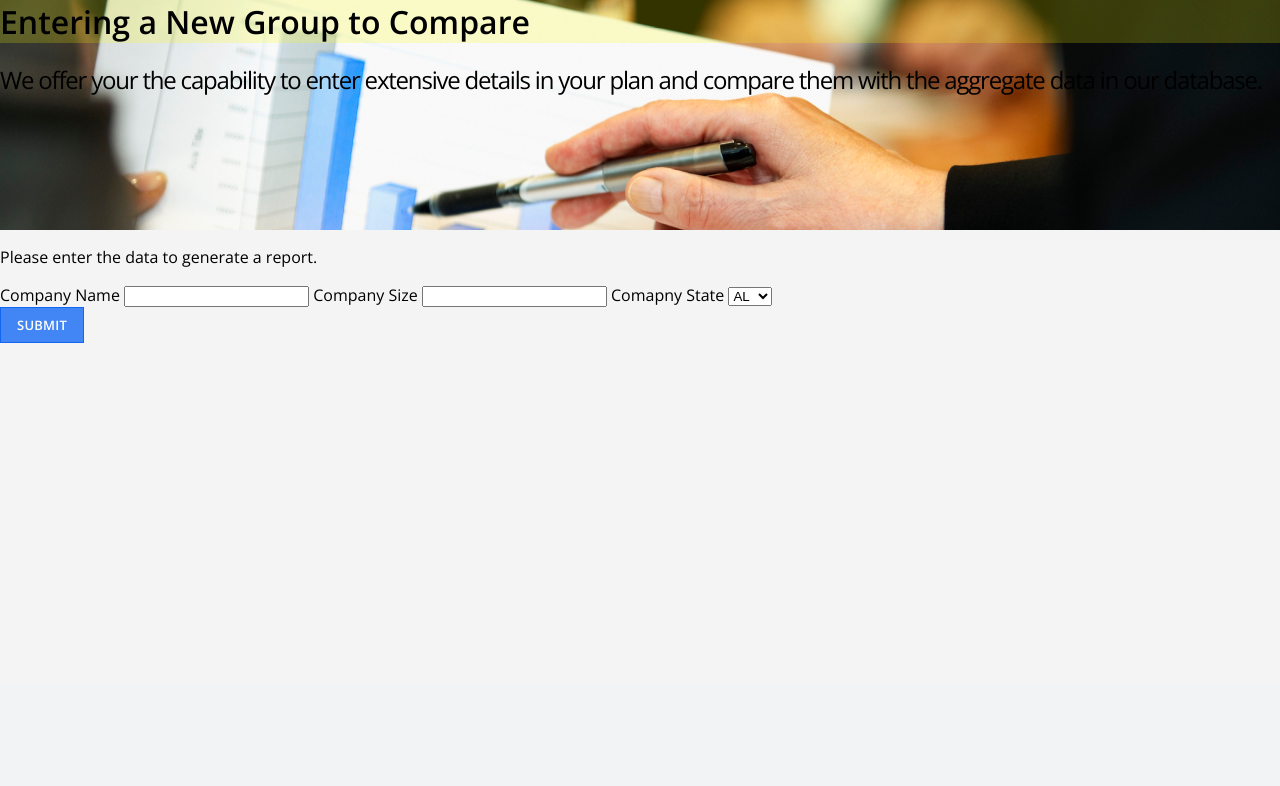
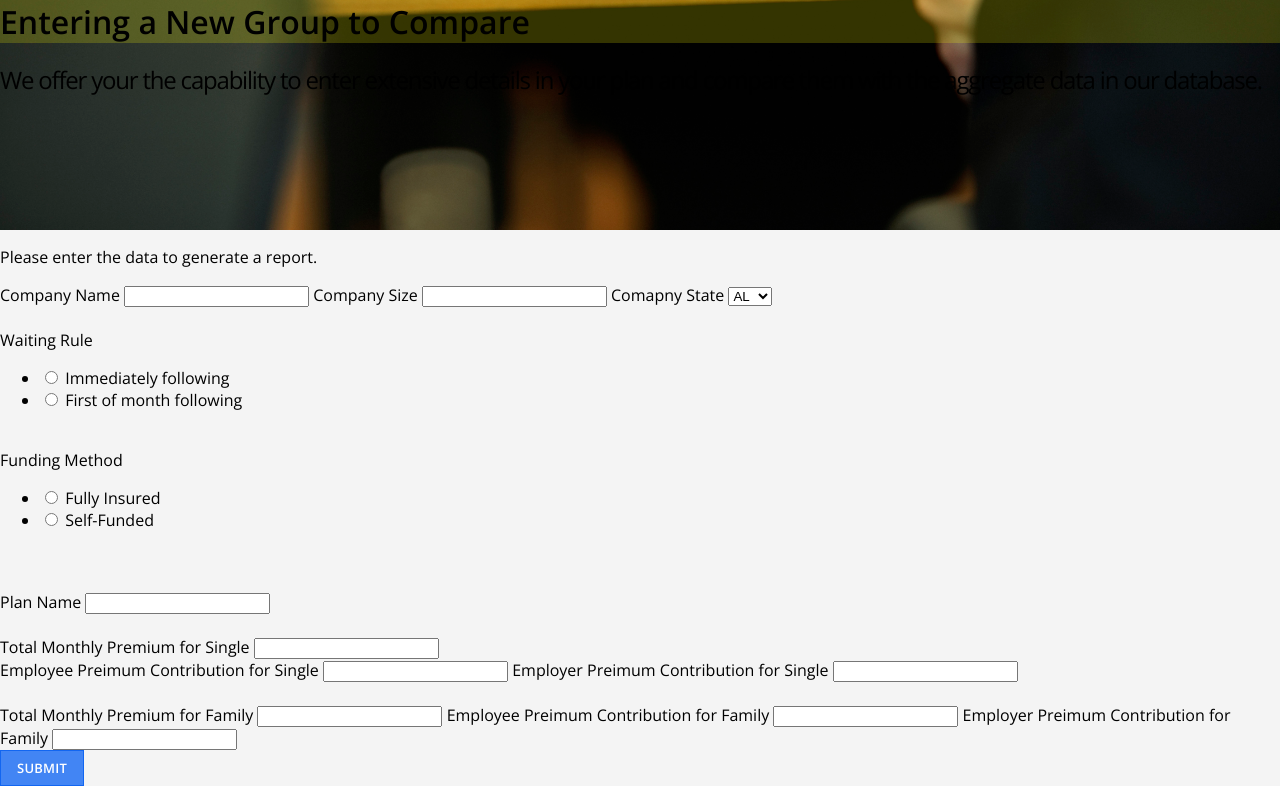
Before and after one commit to CherieCai/Flask, a Flask app: page /compenter in a window 1280 px wide. Shown: the part 115-901 px from the top of the page. Before the commit the page ends 458 px from the top, so only its background shows below. Run offline with Flask 2, Linux system fonts and the light colour scheme; parts of the project's set-up code (start-up, migrations or seed data) failed here and were passed over.

Commit message:
added some more fields to compenter page1

```diff
--- a/forms.py
+++ b/forms.py
@@ -1,6 +1,6 @@
 from flask_wtf import Form
 from wtforms import StringField, IntegerField, PasswordField, SubmitField, FloatField, RadioField, SelectField
-from wtforms.validators import DataRequired, Email, Length, NumberRange
+from wtforms.validators import DataRequired, Email, Length, NumberRange, ValidationError
 from wtforms import validators
 '''
 class SignupForm(Form):
@@ -27,38 +27,44 @@
 
 
 class CompForm(Form):
-	# docstring for ClassName
-	# PlanYear = IntegerField('Plan Year', validators.Length(min=2016, message='Please enter a plan year that is after 2016.'))
+        # docstring for ClassName
+        # PlanYear = IntegerField('Plan Year', validators.Length(min=2016, message='Please enter a plan year that is after 2016.'))
     # TODO: Need to Concatinates the start and finish Date
     # start date, end date need to fix!!
 
+    # Group Information
     CompanyName = StringField('Company Name')
     CompanySize = IntegerField("Company Size", validators=[
-    	NumberRange(min=0, message='Please enter a number that is larger than 0.')])
+        NumberRange(min=0, message='Please enter a number that is larger than 0.')])
     Statelist = [('AL', 'AL'), ('AK', 'AK'), ('AZ', 'AZ'), ('AR', 'AR'), ('CA', 'CA'), ('CO', 'CO'), ('CT', 'CT'), ('DE', 'DE'), ('FL', 'FL'),
-                 ('GA', 'GA'), ('HI', 'HI'), ('ID', 'ID'), ('IL', 'IL'), ('IN', 'IN'), ('IO', 'IO'), ('KS', 'KS'), ('KY', 'KY'), ('LA', 'LA'), ('ME', 'ME'),
-                 ('MD', 'MD'), ('MA', 'MA'), ('MI', 'MI'), ('MN', 'MN'), ('MS', 'MS'), ('MO', 'MO'), ('MT', 'MT'), ('NE', 'NE'), ('NV', 'NV'), ('NH', 'NH'),
-                 ('NJ', 'NJ'), ('NM', 'NM'), ('NY', 'NY'), ('NC', 'NC'), ('ND', 'ND'), ('OH', 'OH'), ('OK', 'OK'), ('OR', 'OR'), ('PA', 'PA'), ('RI', 'RI'), ('SC', 'SC'),
+                 ('GA', 'GA'), ('HI', 'HI'), ('ID', 'ID'), ('IL', 'IL'), ('IN', 'IN'), ('IO',
+                                                                                        'IO'), ('KS', 'KS'), ('KY', 'KY'), ('LA', 'LA'), ('ME', 'ME'),
+                 ('MD', 'MD'), ('MA', 'MA'), ('MI', 'MI'), ('MN', 'MN'), ('MS', 'MS'), ('MO',
+                                                                                        'MO'), ('MT', 'MT'), ('NE', 'NE'), ('NV', 'NV'), ('NH', 'NH'),
+                 ('NJ', 'NJ'), ('NM', 'NM'), ('NY', 'NY'), ('NC', 'NC'), ('ND', 'ND'), ('OH',
+                                                                                        'OH'), ('OK', 'OK'), ('OR', 'OR'), ('PA', 'PA'), ('RI', 'RI'), ('SC', 'SC'),
                  ('SD', 'SD'), ('TN', 'TN'), ('TX', 'TX'), ('UT', 'UT'), ('VT', 'VT'), ('VA', 'VA'), ('WA', 'WA'), ('WV', 'WV'), ('WI', 'WI'), ('WY', 'WY')]
     CompanyState = SelectField('Comapny State', choices=Statelist)
     # SIC = SelectField('Industry/SIC code', choices = SIClist)
+    # Group Benefit Policy
+    WaitRule = RadioField('Waiting Rule', choices=[('Immediately following', 'Immediately following'), ('First of month following', 'First of month following')])
+    # WaitDays = SelectField('Wait Days', choices=[(0, '0'), (30, '30'), (60, '60'), (90, '90'), (180, '180+')])
+    FundingMethod = RadioField('Funding Method', choices=[(
+        'Fully Insured', 'Fully Insured'), ('Self-Funded', 'Self-Funded')])
 
-    '''
-    WaitRule = RadioField('Gender', choices=[(
-        'Immediately following', 'Immediately following'), ('First of month following', 'First of month following')])
+    BenefitPlan = StringField('Plan Name')
+    MonthlyPremium_Single = FloatField('Total Monthly Premium for Single')
+    MonthlyPremium_Family = FloatField('Total Monthly Premium for Family')
+    EEMonthly_Single = FloatField('Employee Preimum Contribution for Single ')
+    ERMonthly_Single = FloatField('Employer Preimum Contribution for Single')
+    EEMonthly_Family = FloatField('Employee Preimum Contribution for Family')
+    ERMonthly_Family = FloatField('Employer Preimum Contribution for Family')
+    submit = SubmitField('submit')
 
-    Funding = StringField('Waiting Days')
-    WaitDays = SelectField('Funding Method', choices=[(
-        'Immediately following', 'Immediately following'), ('First of month following', 'First of month following')])
 
-    BenefitType = StringField('Type of Plan (e.g. Medical, Dental, Vision...')
-    BenefitPlan = StringField('Plan Name')
-
-    MonthlyPremium = FloatField('Total Monthly Premium')
-    EEMonthly = FloatField('Monthly Premium Contributed by Employee')
-    ERMonthly = FloatField('Monthly Premium Contributed by Employer')
-	'''
-    '''Carrier = StringField("Carrier Name")
+'''
+    Carrier = StringField("Carrier Name")
+    PlanType1 = SelectField('Type of Plan', choices=[('PPO', 'PPO'), ('HMO', 'HMO'), ('POS', 'POS'), ('CDHP', 'CDHP'), ('EPO', 'EPO'), ('FFS', 'FFS')])
 	In_Ded_Single = FloatField('In-network Deductible for Single Coverage')
 	In_Ded_Family = FloatField('In-network Deductible for Family Coverage')
 	# In_PerInsuredFlag_Family
@@ -122,4 +128,3 @@
 	Out_Copay_OutSurgery = FloatField('Out-of-network Out-patient Surgery Copay')
 	Out_Coins_OutSurgery= FloatField('Out-of-network Out-patient Surgery Co-insurance')
 '''
-    submit = SubmitField('submit')
--- a/routes.py
+++ b/routes.py
@@ -105,9 +105,10 @@
 			print('invalid form')
 			return render_template('compenter.html', form=form)
 		else:
-			newform = CompModel(form.CompanyName.data, form.CompanySize.data, form.CompanyState.data)
+			newform = CompModel(form.CompanyName.data, form.CompanySize.data, form.CompanyState.data, form.WaitRule.data, form.FundingMethod.data, form.BenefitPlan.data, form.MonthlyPremium_Single.data, form.MonthlyPremium_Family.data, form.EEMonthly_Single.data, form.ERMonthly_Single.data, form.EEMonthly_Family.data, form.ERMonthly_Family.data)
 	    	db.session.add(newform)
 	    	db.session.commit()
+	    	print('entered data')
 	    	return redirect(url_for('compenter'))
 
 	elif request.method == 'GET':
--- a/templates/compenter.html
+++ b/templates/compenter.html
@@ -32,15 +32,104 @@
                   {% endif %}
 		{{ form.CompanySize }}
 
-		{{ form.CompanyState.label }}
-		{% if form.CompanyState.errors %}
+		 {{ form.CompanyState.label }}
+    	{% if form.CompanyState.errors %}
                     {% for error in form.CompanyState.errors %}
                       <p class="error-message">{{ error }}</p>
                     {% endfor %}
                   {% endif %}
-		{{ form.CompanyState }}
+   		 {{ form.CompanyState }}
+
+   		 <br> <br>
+	    {{ form.WaitRule.label }}
+	    {% if form.WaitRule.errors %}
+	                    {% for error in form.WaitRule.errors %}
+	                      <p class="error-message">{{ error }}</p>
+	                    {% endfor %}
+	                  {% endif %}
+	    {{ form.WaitRule }}
+	    <br>
+
+    {{ form.FundingMethod.label }}
+    {% if form.FundingMethod.errors %}
+                    {% for error in form.FundingMethod.errors %}
+                      <p class="error-message">{{ error }}</p>
+                    {% endfor %}
+                  {% endif %}
+    {{ form.FundingMethod }}
+
+    <br> <br>
+
+        {{ form.BenefitPlan.label }}
+    {% if form.BenefitPlan.errors %}
+                    {% for error in form.BenefitPlan.errors %}
+                      <p class="error-message">{{ error }}</p>
+                    {% endfor %}
+                  {% endif %}
+    {{ form.BenefitPlan }}
+
+
+    <br> <br>
+
+    {{ form.MonthlyPremium_Single.label }}
+    {% if form.MonthlyPremium_Single.errors %}
+                    {% for error in form.MonthlyPremium_Single.errors %}
+                      <p class="error-message">{{ error }}</p>
+                    {% endfor %}
+                  {% endif %}
+    {{ form.MonthlyPremium_Single }}
+
+    <br>
+        {{ form.EEMonthly_Single.label }}
+    {% if form.EEMonthly_Single.errors %}
+                    {% for error in form.EEMonthly_Single.errors %}
+                      <p class="error-message">{{ error }}</p>
+                    {% endfor %}
+                  {% endif %}
+    {{ form.EEMonthly_Single }}
+
+
+    {{ form.ERMonthly_Single.label }}
+    {% if form.ERMonthly_Single.errors %}
+                    {% for error in form.ERMonthly_Single.errors %}
+                      <p class="error-message">{{ error }}</p>
+                    {% endfor %}
+                  {% endif %}
+    {{ form.ERMonthly_Single }}
+
+    <br><br>
+       {{ form.MonthlyPremium_Family.label }}
+    {% if form.MonthlyPremium_Family.errors %}
+                    {% for error in form.MonthlyPremium_Family.errors %}
+                      <p class="error-message">{{ error }}</p>
+                    {% endfor %}
+                  {% endif %}
+    {{ form.MonthlyPremium_Family }}
+
+    {{ form.EEMonthly_Family.label }}
+    {% if form.EEMonthly_Family.errors %}
+                    {% for error in form.EEMonthly_Family.errors %}
+                      <p class="error-message">{{ error }}</p>
+                    {% endfor %}
+                  {% endif %}
+    {{ form.EEMonthly_Family }}
+
+
+    {{ form.ERMonthly_Family.label }}
+    {% if form.ERMonthly_Family.errors %}
+                    {% for error in form.ERMonthly_Family.errors %}
+                      <p class="error-message">{{ error }}</p>
+                    {% endfor %}
+                  {% endif %}
+    {{ form.ERMonthly_Family }}
+
+
+
+
 	</div>
 {{ form.submit(class="btn-primary") }}
+
+
 </form>
 
 </body>
@@ -48,6 +137,4 @@
 
 
 
-
-
 {% endblock %}
```
Also changed, not shown: models.py (+21 -1 lines).
